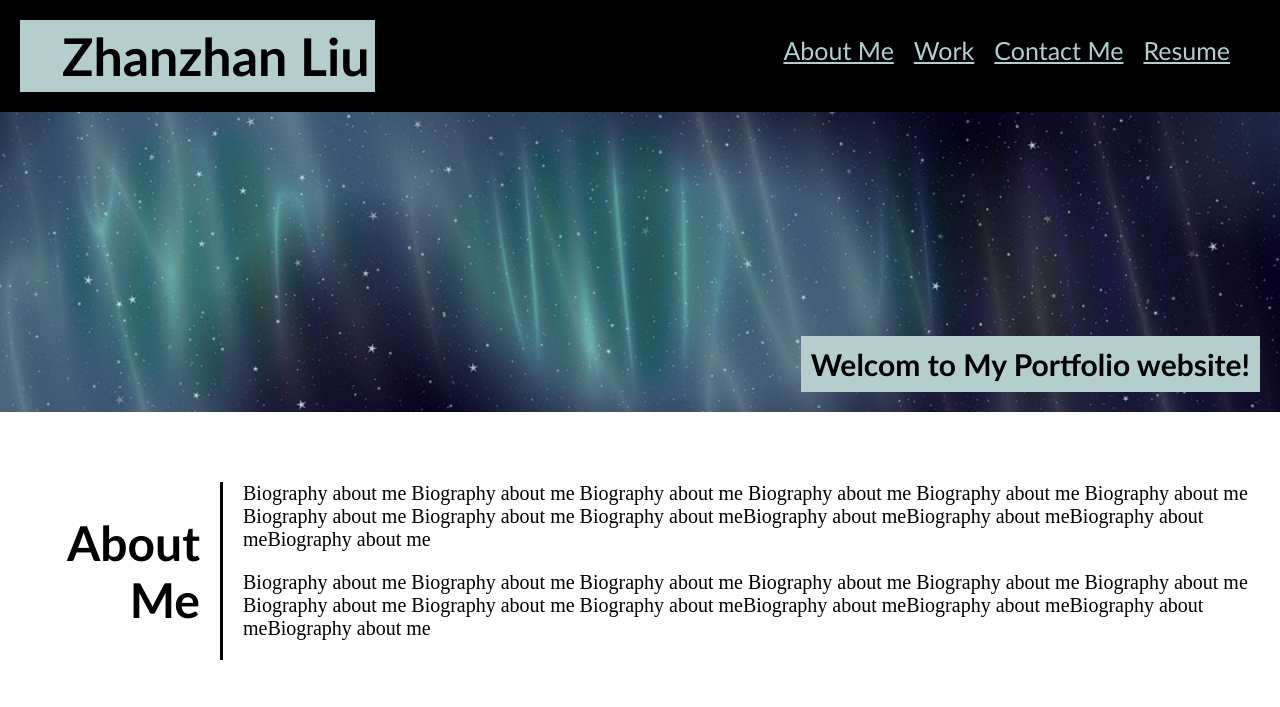
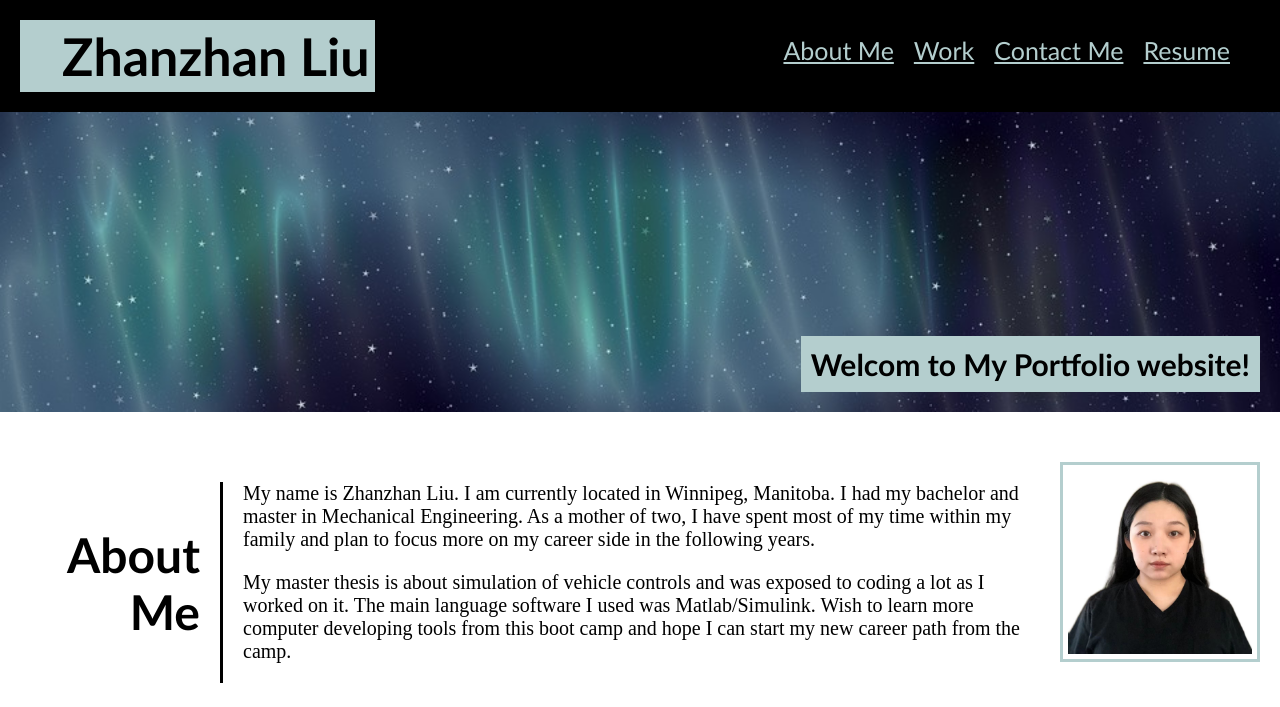
Before and after one commit to zhanzhanLiu/Professional-Porfolio, a plain HTML site: page index.html in a window 1280 px wide. Shown: the top 707 px of the page. Drawn offline with Linux system fonts and the light colour scheme.

Commit message:
update bio and add a photo

```diff
--- a/assets/css/style.css
+++ b/assets/css/style.css
@@ -8,6 +8,7 @@
      padding: 0;
      margin: 0;
    }
+
  /* Header / Nav Bar Styles */
 
 header {
@@ -18,10 +19,6 @@
     display: flex;
     justify-content: space-between;
     flex-wrap: wrap;
-                   /* position: sticky;
-    position: -webkit-sticky;
-    top: 0;
-    z-index: 9999; */
       }
 
 header h1 {
@@ -50,13 +47,13 @@
 
 header nav ul li {
     display: inline-block;
-                   /* margin-left: 25px; */
 }
 
 header nav ul li a {
     color: var(--primary-color);
     padding: 10px;
 }
+
 /* Hero Style */
 
 .hero {
@@ -78,6 +75,7 @@
     right: 20px;
     bottom: 20px;
 }
+
 /* Section Style */
 
 .content {
@@ -108,8 +106,8 @@
     align-items: center;
     justify-content: flex-end;
     flex: 0 0 0;
-                   /* position: fixed */
 }
+
 /* About me style */
 
 .bio-p {
@@ -122,6 +120,20 @@
     display: flex;
     align-items: center;
 }
+
+.aboutme-content{
+    display: flex;
+}
+
+.photo{
+    width: 200px;
+    height: 200px;
+    margin-right: 20px;
+    display: flex;
+    border: solid var(--primary-color);
+    padding: 5px;
+}
+
 /* Work Style */
 
 .container {
@@ -167,8 +179,6 @@
 
 .work-tag {
     background-color: var(--primary-color);
-                   /* height: 65px;
-    width: 120px;*/
     padding: 10px;
     font-family: 'Trebuchet MS', 'Lucida Sans Unicode', 'Lucida Grande', 'Lucida Sans', Arial, sans-serif;
     position: absolute;
--- a/index.html
+++ b/index.html
@@ -44,15 +44,27 @@
         <div class="title-container">
             <h2 class="section-title"> About Me</h2>
         </div>
-        <div>
-            <p class="bio-p">Biography about me Biography about me Biography about me Biography about me Biography about me Biography about me Biography about me Biography about me Biography about meBiography about meBiography about meBiography about meBiography about
-                me
-            </p>
+        <div class="aboutme-content">
+            <!-- Intro -->
+            <div>
+                <p class="bio-p">
+                    My name is Zhanzhan Liu. I am currently located in Winnipeg, Manitoba. I had my bachelor
+                    and master in Mechanical Engineering. As a mother of two, I have spent most of my time within
+                    my family and plan to focus more on my career side in the following years.
+                </p>
 
-            <p class="bio-p">Biography about me Biography about me Biography about me Biography about me Biography about me Biography about me Biography about me Biography about me Biography about meBiography about meBiography about meBiography about meBiography about
-                me
-            </p>
+                <p class="bio-p">
+                    My master thesis is about simulation of vehicle controls and was exposed to coding a lot as I
+                    worked on it. The main language software I used was Matlab/Simulink. Wish to learn more computer
+                    developing tools from this boot camp and hope I can start my new career path from the camp.
+                </p>
+            </div>
+            <!-- Photo -->
+            <section class="photo">
+                <img src="./assets/images/photo.jpg" alt="photo" />
+            </section>
         </div>
+
     </section>
 
     <!-- "Work" Section -->
```
Also changed, not shown: assets/images/photo.jpg (added). Lines whose indentation alone changed are shown as unchanged.
